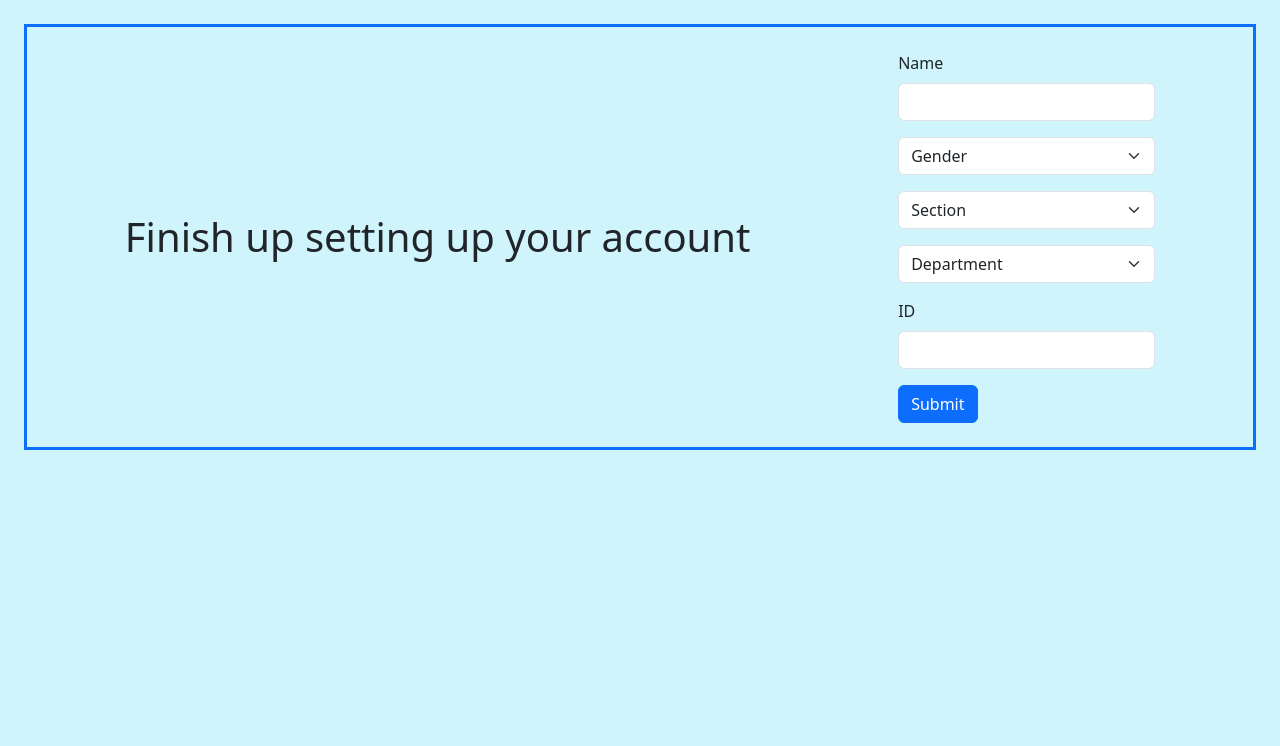
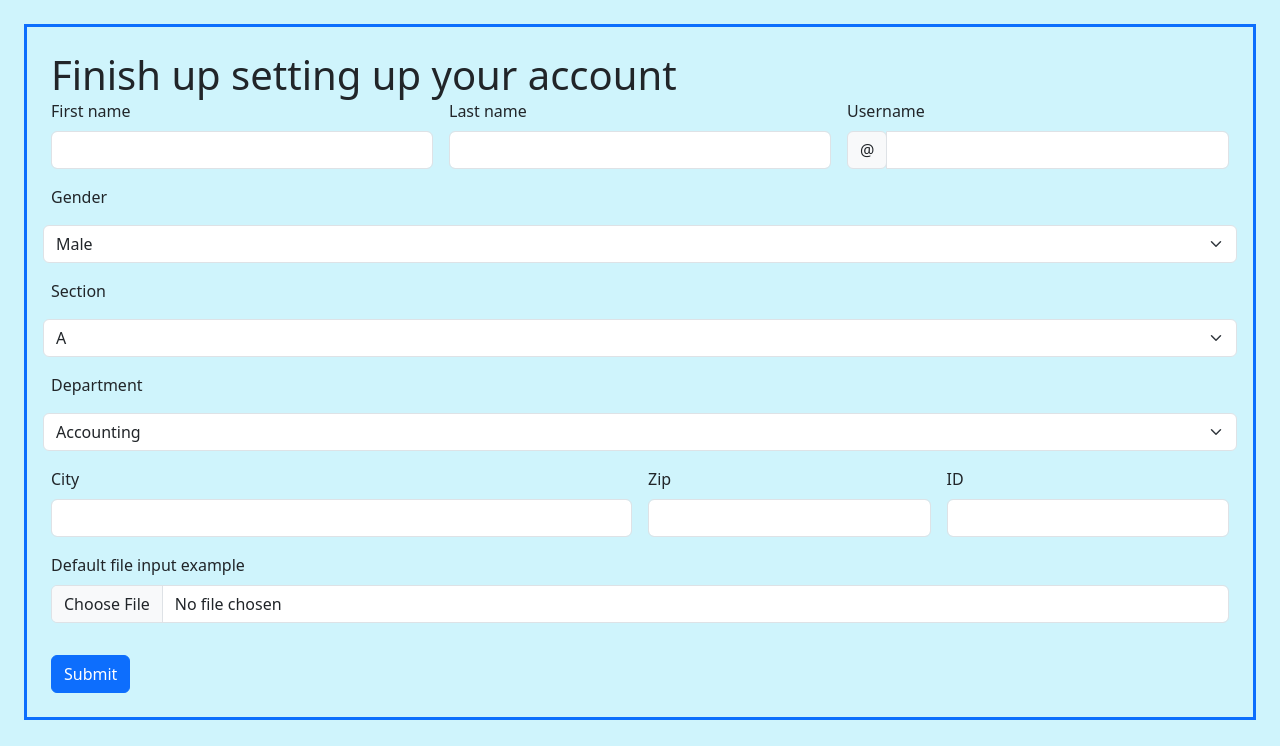
Before and after one commit to kidusmw/Learning-PHP, a PHP site: page /home.php in a window 1280 px wide. Shown: the part 54-800 px from the top of the page. Run offline with PHP 8.4, Linux system fonts and the light colour scheme; the visitor is signed in with stand-in values (Sample User, id 1).

Commit message:
Add upload file feature

```diff
--- a/home.php
+++ b/home.php
@@ -26,52 +26,87 @@ if (isset($_SESSION['user'])) { ?>
             </ul>
         </nav>
 
-        <section class="border border-3 border-primary d-flex justify-content-around m-4 p-4">
+        <section class="border border-3 border-primary  m-4 p-4">
 
             <h1 class="text-bold my-auto">Finish up setting up your account</h1>
 
-            <form action="accounts.php" method="post">
-                <!-- NAME -->
-                <div class="mb-3">
-                    <label for="nameText" class="form-label">Name</label>
-                    <input type="text" class="form-control" id="nameText" name="name" required>
+            <form action="accounts.php" class="row g-3 needs-validation" method="post" enctype="multipart/form-data">
+
+                <!-- FIRST NAME -->
+                <div class="col-md-4 position-relative">
+                    <label for="validationTooltip01" class="form-label">First name</label>
+                    <input type="text" class="form-control" name="fname" required>
+                </div>
+
+                <!-- LAST NAME -->
+                <div class="col-md-4 position-relative">
+                    <label for="validationTooltip02" class="form-label">Last name</label>
+                    <input type="text" class="form-control" name="lname" required>
+                </div>
+
+                <!-- USERNAME -->
+                <div class="col-md-4 position-relative">
+                    <label for="validationTooltipUsername" class="form-label">Username</label>
+                    <div class="input-group has-validation">
+                        <span class="input-group-text">@</span>
+                        <input type="text" class="form-control" name="username" required>
+                    </div>
                 </div>
 
                 <!-- GENDER -->
-                <select class="form-select mb-3" name="gender" required>
-                    <option selected>Gender</option>
-                    <option value="Male">Male</option>
+                <label for="Gender">Gender</label>
+                <select class="form-select" aria-label="Default select example"
+                    name="gender">
+                    <option selected value="Male">Male</option>
                     <option value="Female">Female</option>
-                    <option value="N/A">Prefer not to say</option>
+                    <option value="NaN">Prefer Not to say</option>
                 </select>
 
                 <!-- SECTION -->
-                <select class="form-select mb-3" name="section" required>
-                    <option selected>Section</option>
-                    <option value="A">A</option>
+                <label for="Section">Section</label>
+                <select class="form-select" aria-label="Default select example" name="section">
+                    <option selected value="A">A</option>
                     <option value="B">B</option>
                     <option value="C">C</option>
-                    <option value="D">D</option>
-                    <option value="E">E</option>
-                    <option value="F">F</option>
                 </select>
 
                 <!-- DEPARTMENT -->
-                <select class="form-select mb-3" name="department" required>
-                    <option selected>Department</option>
-                    <option value="Accounting">Accounting</option>
+                <label for="Gender">Department</label>
+                <select class="form-select" aria-label="Default select example" name="department">
+                    <option selected value="Accounting">Accounting</option>
+                    <option value="Computer Science">Computer Science</option>
                     <option value="Marketing">Marketing</option>
-                    <option value="Computer Science">Computer Science</option>
+                    <option value="Management">Management</option>
                 </select>
 
-                <!-- ID -->
-                <div class="mb-3">
-                    <label for="numberText" class="form-label">ID</label>
-                    <input type="text" name="id" id="numberText" class="form-control" required>
+                <!-- CITY -->
+                <div class="col-md-6 position-relative">
+                    <label for="validationTooltip03" class="form-label">City</label>
+                    <input type="text" class="form-control" name="city" required>
                 </div>
 
-                <!-- SUBMIT -->
-                <button type="submit" class="btn btn-primary">Submit</button>
+                <!-- ZIP -->
+                <div class="col-md-3 position-relative">
+                    <label for="validationTooltip05" class="form-label">Zip</label>
+                    <input type="text" class="form-control" name="zip" required>
+                </div>
+
+                <!-- ID -->
+                <div class="col-md-3 position-relative">
+                    <label for="validationTooltip05" class="form-label">ID</label>
+                    <input type="text" class="form-control" name="id" required>
+                </div>
+
+                <!-- IMAGE -->
+                <div class="mb-3">
+                    <label for="formFile" class="form-label">Default file input example</label>
+                    <input class="form-control" type="file" name="file" id="formFile">
+                </div>
+
+                <div class="col-12">
+                    <button class="btn btn-primary" type="submit" value="upload">Submit</button>
+                </div>
+
             </form>
 
         </section>
```
Also changed, not shown: accounts.php (+12 -2 lines), uploads/My OS presentation part.png (added).
